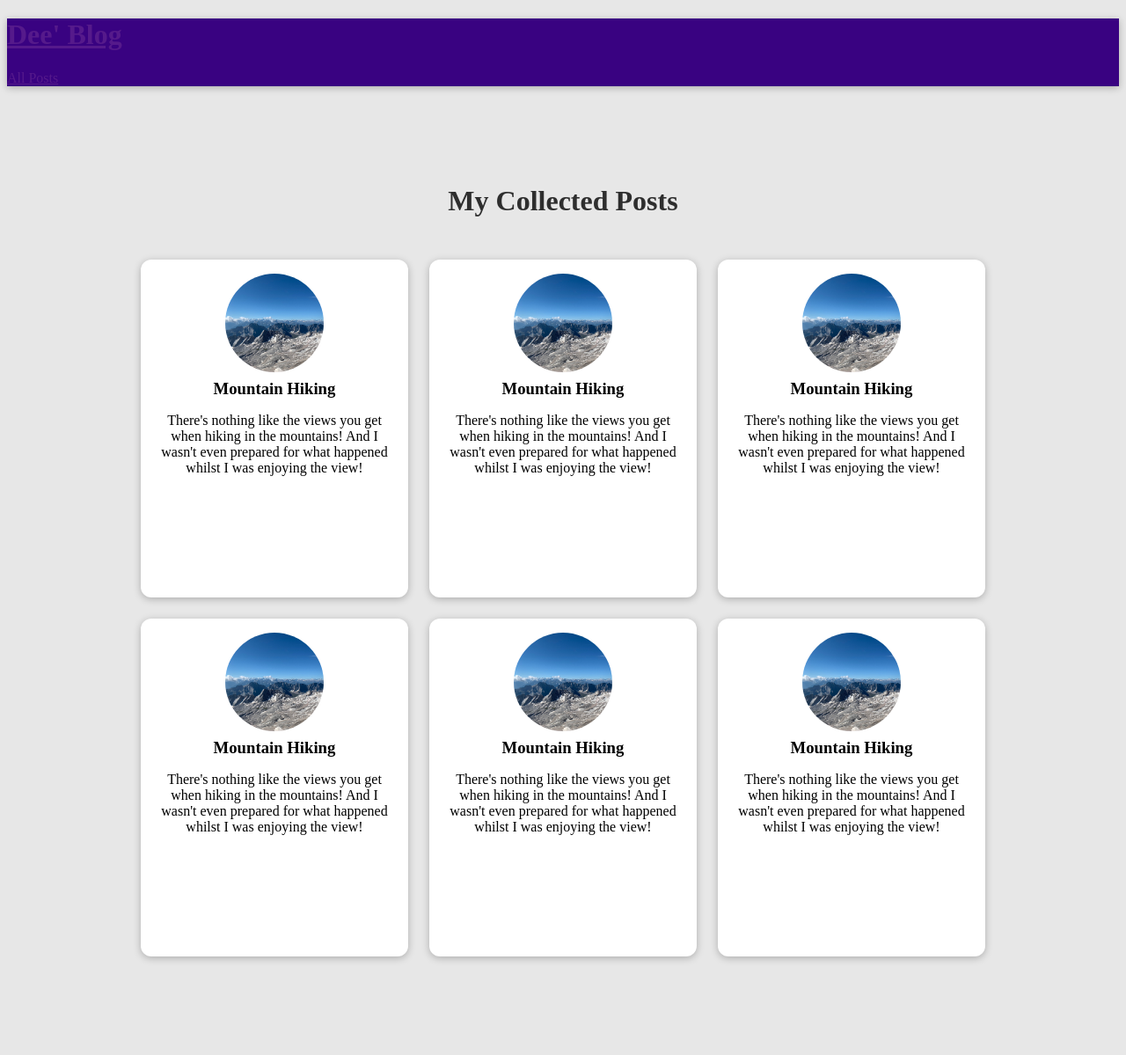
After one commit to rharshitaaa21/verses-n-verve, a Django app: template blog/templates/blog/all-posts.html in a window 1280 px wide. The commit adds this page. Shown: the whole page at 88% size. Run offline with Django 4.2, Linux system fonts and the light colour scheme; the template is opened without the code that fills it, so the values that code supplies are empty.

Commit message:
created all posts page

```diff
--- /dev/null
+++ b/blog/static/blog/all-posts.css
@@ -0,0 +1,43 @@
+body {
+  background-color: #e7e7e7;
+}
+
+#main-navigation {
+  background-color: #390281;
+  box-shadow: 0 2px 8px rgba(0, 0, 0, 0.25);
+}
+
+#all-posts {
+  margin: 7rem auto;
+  width: 90%;
+  max-width: 60rem;
+}
+
+#all-posts h2 {
+  text-align: center;
+  font-size: 2rem;
+  color: #2e2e2e;
+  margin: 3rem 0;
+}
+
+ul {
+  list-style: none;
+  margin: 0;
+  padding: 0;
+  display: grid;
+  grid-template-columns: repeat(auto-fill, minmax(17rem, 1fr));
+  gap: 1.5rem;
+}
+
+.post img {
+  width: 7rem;
+  height: 7rem;
+}
+
+.post a {
+  height: 22rem;
+  transform-origin: center;
+  box-shadow: 0 2px 8px rgba(0, 0, 0, 0.25);
+  border-radius: 12px;
+  background-color: white;
+}
--- /dev/null
+++ b/blog/static/blog/post.css
@@ -0,0 +1,43 @@
+.post {
+  display: flex;
+  flex-direction: column;
+  align-items: center;
+  text-align: center;
+}
+
+.post a {
+  text-decoration: none;
+  color: black;
+  transition: all 0.2s ease;
+  padding: 1rem;
+}
+
+.post a:hover,
+.post a:active {
+  transform: scale(1.1);
+  background-color: #390281;
+  color: white;
+}
+
+.post img {
+  width: 5rem;
+  height: 5rem;
+  object-fit: cover;
+  border-radius: 50%;
+}
+
+.post h3 {
+  margin: 0.25rem 0;
+}
+
+.post time {
+  color: #666666;
+  margin: 0.25rem;
+  font-style: italic;
+  font-size: 0.85rem;
+}
+
+.post:hover time,
+.post:active time {
+  color: white;
+}
--- /dev/null
+++ b/blog/templates/blog/all-posts.html
@@ -0,0 +1,31 @@
+{% extends "base.html" %}
+{% load static %}
+
+
+{% block title %}
+All Posts
+{% endblock %}
+
+{% block css_files %}
+<link rel="stylesheet" href="{% static "blog/post.css" %}" />
+  <link rel="stylesheet" href="{% static "blog/all-posts.css" %}" />
+{% endblock %}
+
+{% block content %}
+
+<section id="all-posts">
+    <h2> My Collected Posts</h2>
+    <ul>
+        {% include "blog/includes/post.html" %}
+        {% include "blog/includes/post.html" %}
+        {% include "blog/includes/post.html" %}
+        {% include "blog/includes/post.html" %}
+        {% include "blog/includes/post.html" %}
+        {% include "blog/includes/post.html" %}
+
+    </ul>
+
+</section>
+
+
+{% endblock %}
--- /dev/null
+++ b/blog/templates/blog/includes/post.html
@@ -0,0 +1,17 @@
+{% load static %}
+
+<li>
+    <article class="post">
+        <a href="">
+          <img src="{% static "blog/images/mountains.jpg" %}" alt="Mountain Hiking"/>
+          <div class="post__content">
+            <h3>Mountain Hiking</h3>
+            <p>
+              There's nothing like the views you get when hiking in the
+              mountains! And I wasn't even prepared for what happened whilst I
+              was enjoying the view!
+            </p>
+          </div>
+        </a>
+      </article>
+</li>
--- a/blog/views.py
+++ b/blog/views.py
@@ -9,7 +9,7 @@ def starting_page(request):
 
 
 def posts(request):
-    pass
+    return render(request, "blog/all-posts.html")
 
 
 def post_detail(request):
--- a/templates/base.html
+++ b/templates/base.html
@@ -10,6 +10,12 @@
     {% block css_files %}{% endblock %}
 </head>
 <body>
+    <header id="main-navigation">
+    <h1><a href="">Dee' Blog</a></h1>
+    <nav>
+      <a href="">All Posts</a>
+    </nav>
+  </header>
     {% block content %}
 
     {% endblock %}
```
Also changed, not shown: blog/static/blog/index.css (+0 -14 lines), blog/templates/blog/index.html (+3 -89 lines).
